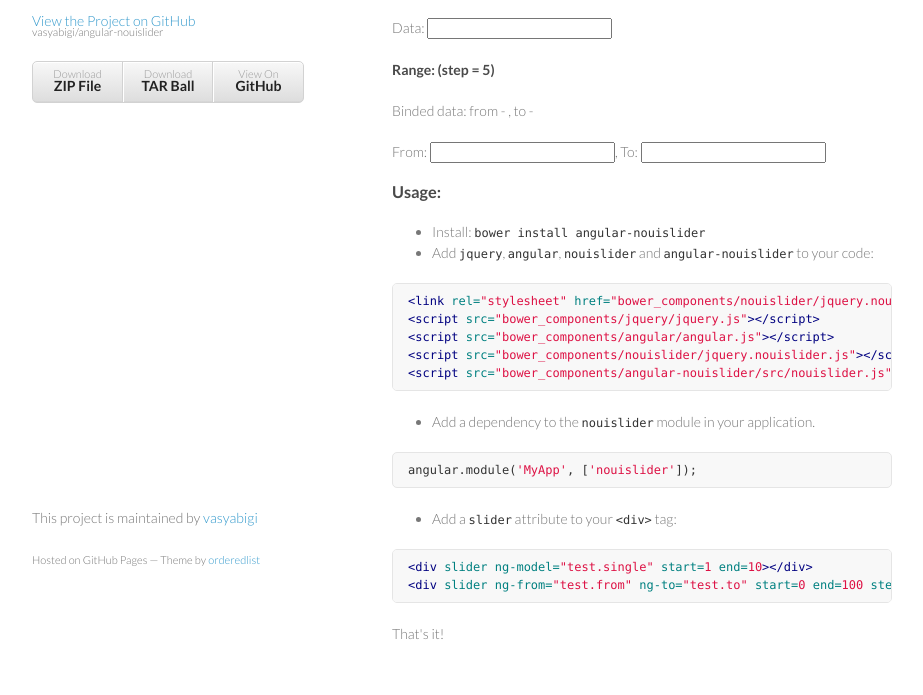
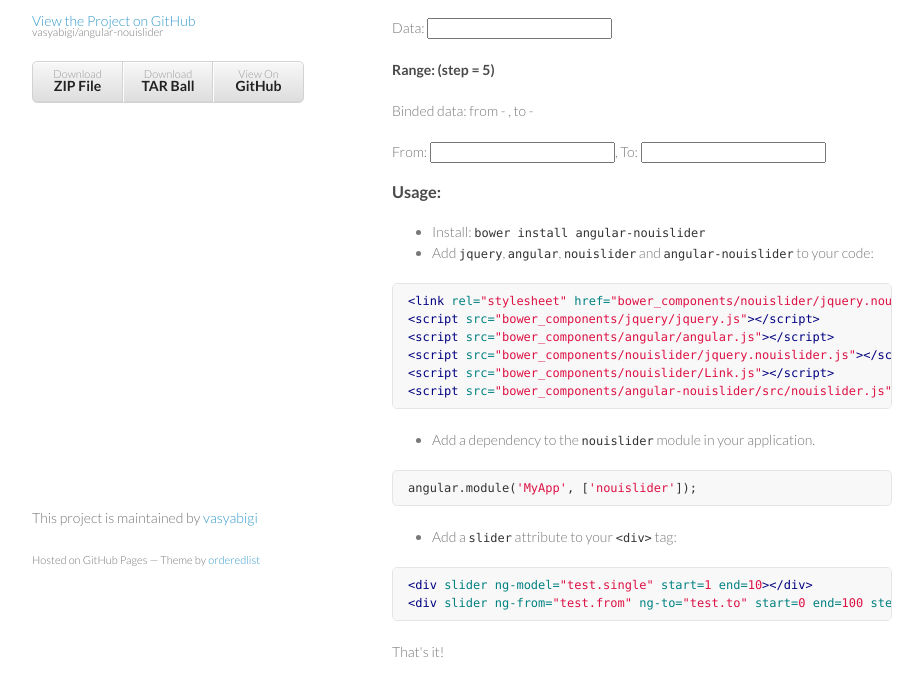
Before and after one commit to vasyabigi/angular-nouislider, a website: page index.html in a window 1280 px wide. Shown: the part 161-856 px from the top of the page, without its empty margins (178-1101 px from the left). Drawn offline with nearby package versions, Linux system fonts and the light colour scheme.

Commit message:
Updated readme.

```diff
--- a/index.html
+++ b/index.html
@@ -52,6 +52,7 @@
 <span class="nt">&lt;script </span><span class="na">src=</span><span class="s">"bower_components/jquery/jquery.js"</span><span class="nt">&gt;&lt;/script&gt;</span>
 <span class="nt">&lt;script </span><span class="na">src=</span><span class="s">"bower_components/angular/angular.js"</span><span class="nt">&gt;&lt;/script&gt;</span>
 <span class="nt">&lt;script </span><span class="na">src=</span><span class="s">"bower_components/nouislider/jquery.nouislider.js"</span><span class="nt">&gt;&lt;/script&gt;</span>
+<span class="nt">&lt;script </span><span class="na">src=</span><span class="s">"bower_components/nouislider/Link.js"</span><span class="nt">&gt;&lt;/script&gt;</span>
 <span class="nt">&lt;script </span><span class="na">src=</span><span class="s">"bower_components/angular-nouislider/src/nouislider.js"</span><span class="nt">&gt;&lt;/script&gt;</span>
 </pre></div>
 
```
